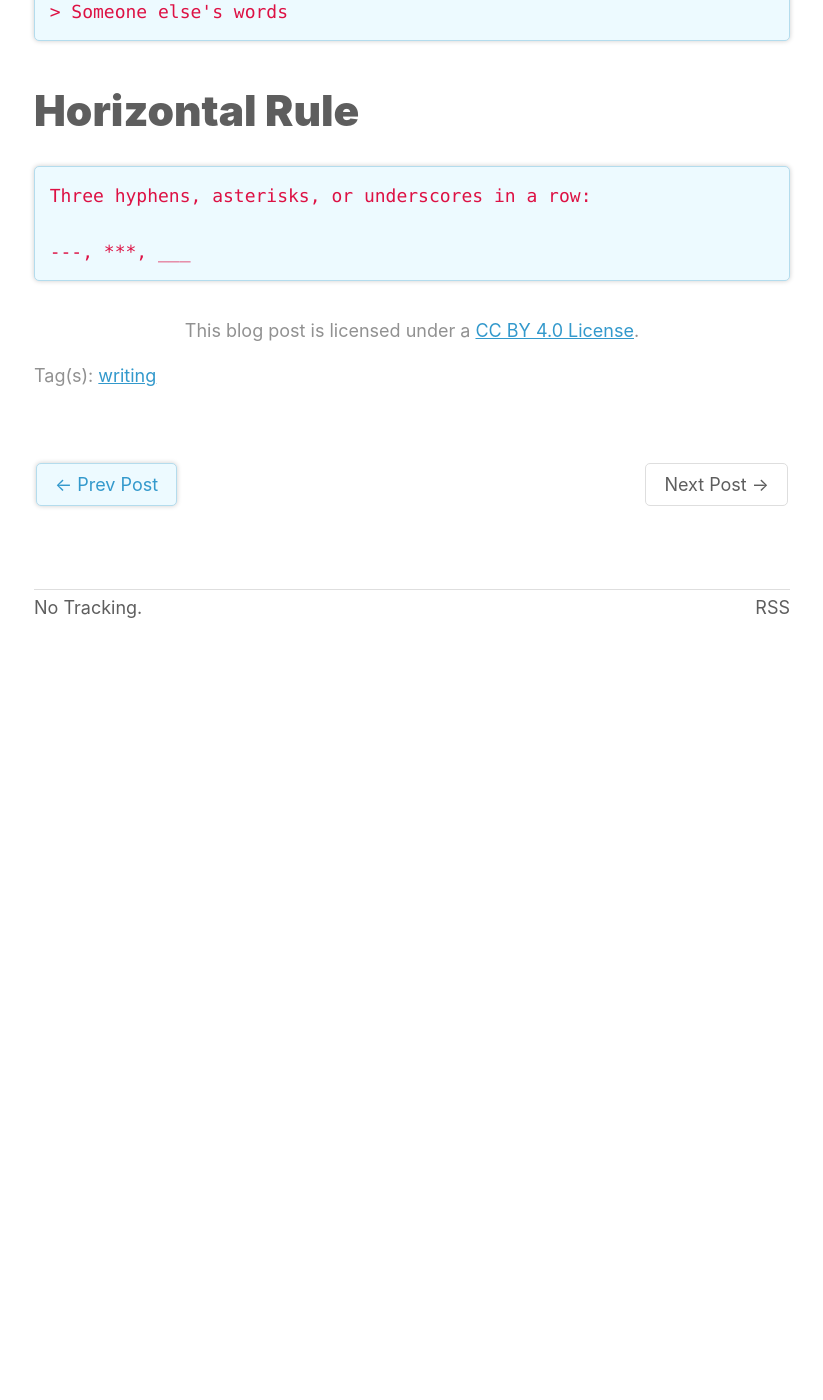
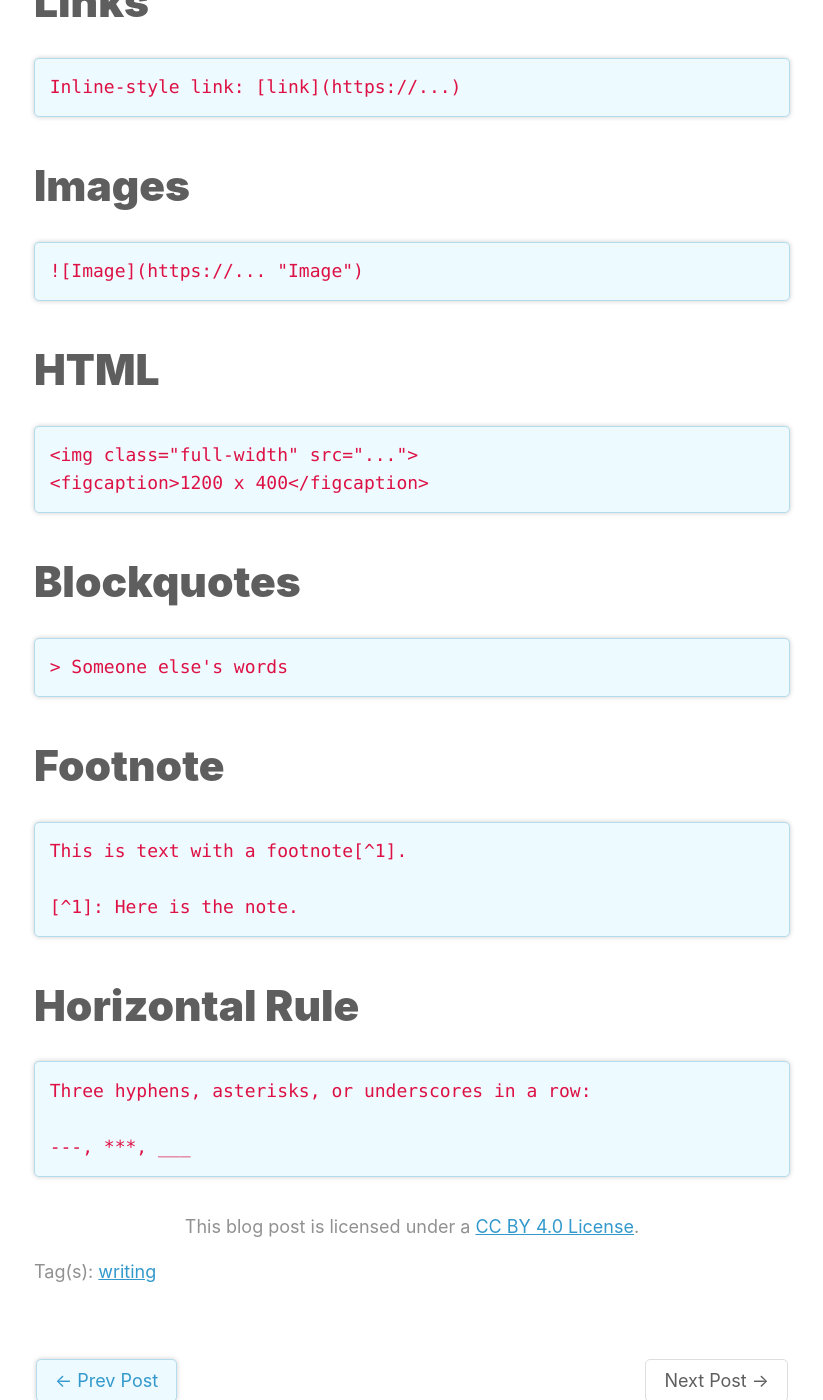
Before and after one commit to ajpwalser/ajpwalser.github.io, a Jekyll site: the page built from _posts/2021-06-24-markdown-syntax-guide.md, in a window 1280 px wide and 1400 px high, scrolled down 2092 px. Shown: the whole window, without its empty margins (228-1051 px from the left). Built offline with Jekyll 4.4.1, drawn with Linux system fonts in a browser that asks for light colours; before the commit the page ends 2772 px from its top, so only the background shows below that; some of the changed text lies outside the part shown.

Commit message:
Update 2021-06-24-markdown-syntax-guide.md

````diff
--- a/_posts/2021-06-24-markdown-syntax-guide.md
+++ b/_posts/2021-06-24-markdown-syntax-guide.md
@@ -9,6 +9,12 @@ date: 2021-06-24
 Markdown is a plain text formatting syntax for writers. This post provides a brief overview of syntax used to format text on this blog.<!--more-->
 
 For a comprehensive guide to Markdown, see [Daring Fireball](https://daringfireball.net/projects/markdown/).
+
+### Table of contents
+{: .no_toc}
+
+1. TOC
+{:toc}
 
 ### Headings
 
@@ -58,13 +64,27 @@ Inline-style link: [link](https://...)
 ### Images
 
 ```
-...
+![Image](https://... "Image")
+```
+
+### HTML
+
+```
+<img class="full-width" src="...">
+<figcaption>1200 x 400</figcaption>
 ```
 
 ### Blockquotes
 
 ```
 > Someone else's words
+```
+### Footnote
+
+```
+This is text with a footnote[^1].
+
+[^1]: Here is the note.
 ```
 ### Horizontal Rule
 
````
